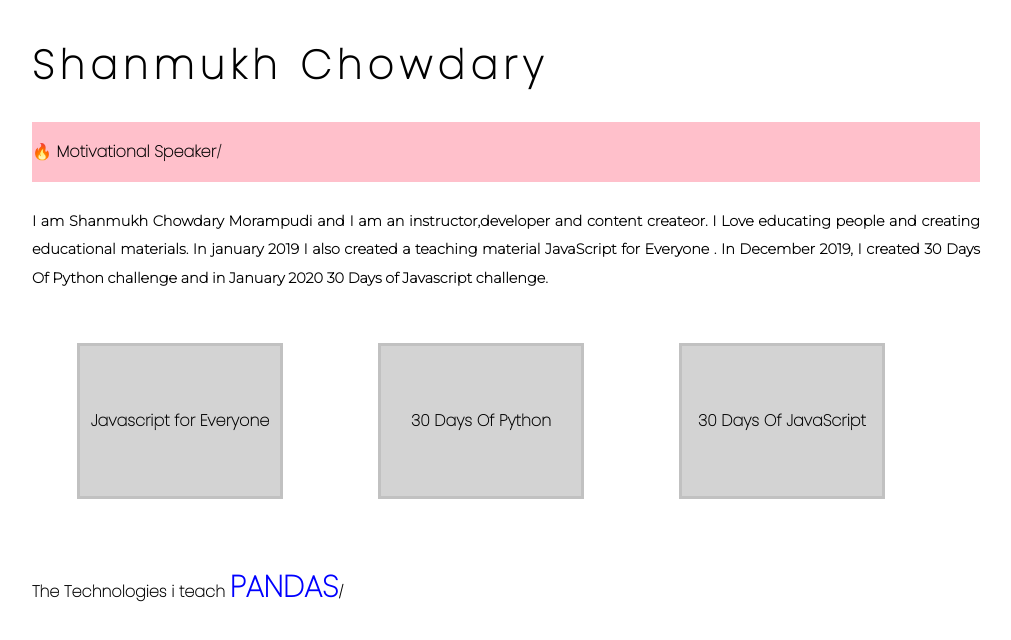
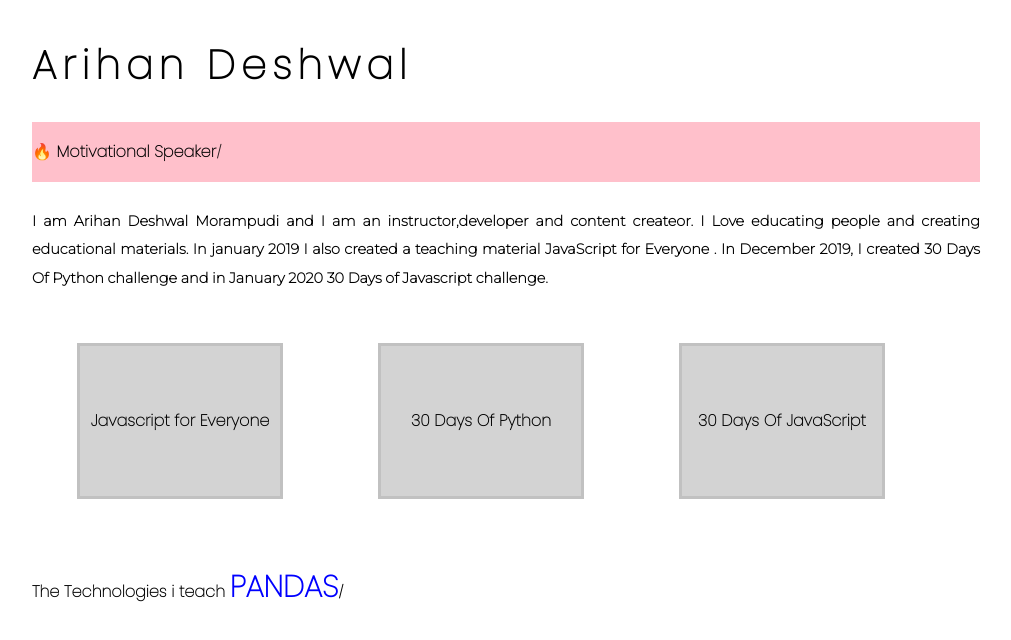
Before and after one commit to ArihanDeshwal/3Pillar, a plain HTML site: page 3-Pillar-Global- Arihan/Basic/index.html in a window 1280 px wide. Shown: the whole page, without its empty margins (134-1145 px from the left). Drawn offline with nearby package versions, Linux system fonts and the light colour scheme.

Commit message:
Update index.html

```diff
--- a/3-Pillar-Global- Arihan/Basic/index.html
+++ b/3-Pillar-Global- Arihan/Basic/index.html
@@ -9,7 +9,7 @@
 </head>
 <body>
     <div id="mm">
-        <h1 class="heading"> Shanmukh Chowdary </h1>
+        <h1 class="heading"> Arihan Deshwal </h1>
 
         <div id ="pink">
             <i><span class="change"></span></i>
@@ -17,7 +17,7 @@
         <br>
 
         <div id="cont" >
-            I am Shanmukh Chowdary Morampudi and I am an instructor,developer and content createor. I Love educating people and creating educational
+            I am Arihan Deshwal Morampudi and I am an instructor,developer and content createor. I Love educating people and creating educational
             materials. In january 2019 I also created a teaching material <b> JavaScript for Everyone </b>. In December 2019, I created <b> 30 Days Of Python</b> challenge
             and in January 2020 <b> 30 Days of Javascript</b> challenge.
 
```
